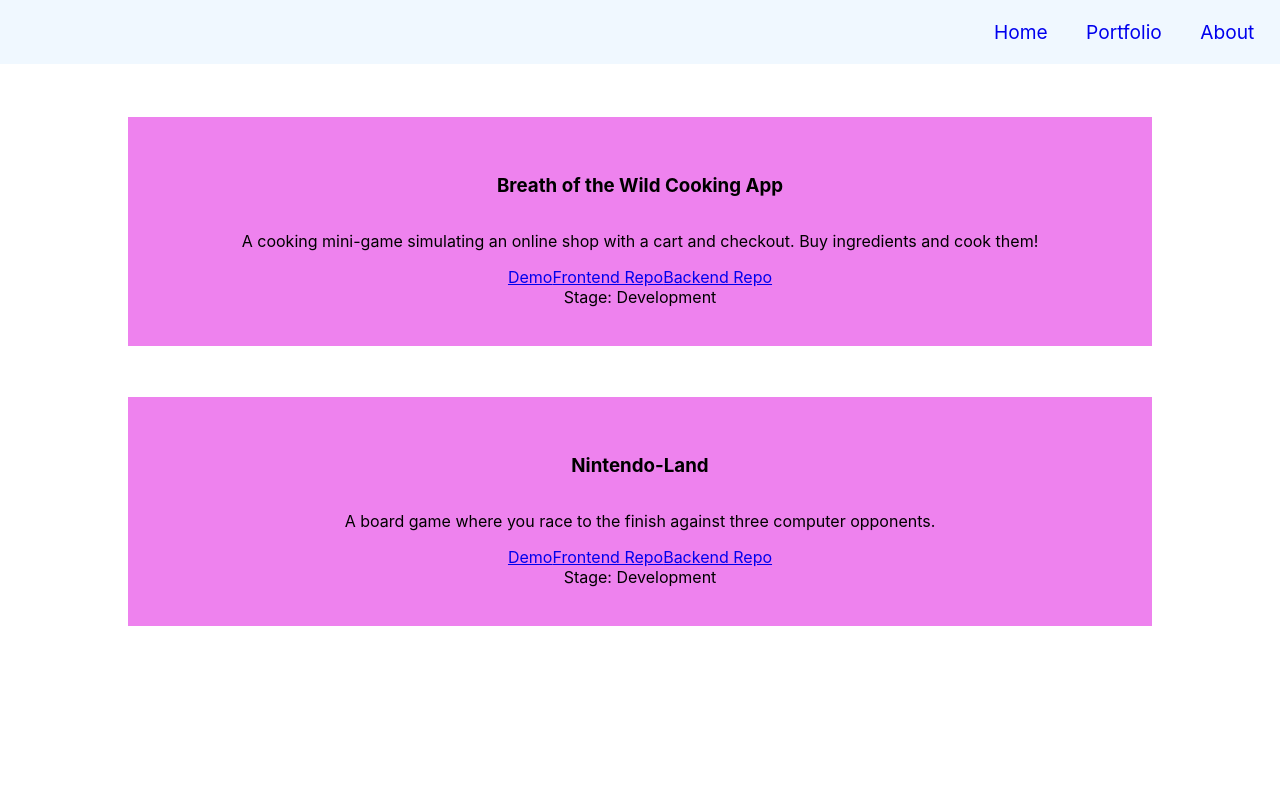
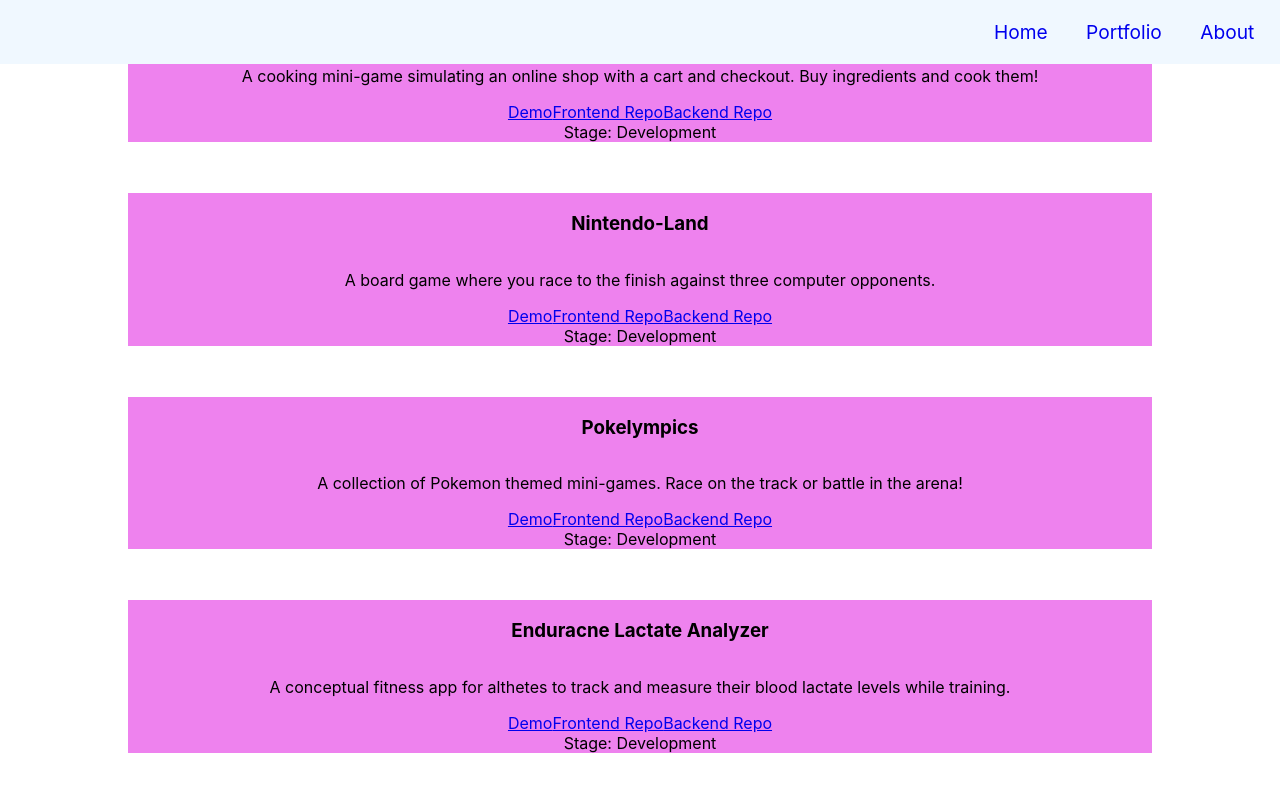
Before and after one commit to dylantoporek/portfolio-project, a React (Create React App) app: page /portfolio in a window 1280 px wide. Shown: the top 800 px of the page. Built offline with nearby package versions, Linux system fonts and the light colour scheme.

Commit message:
projects added to list

```diff
--- a/src/components/ProjectItem.js
+++ b/src/components/ProjectItem.js
@@ -20,15 +20,25 @@ function ProjectItem(){
             backend: 'https://github.com/dylantoporek/Board-Game-Backend',
             stage: 'Development',
         },
-        // {
-        //     title: 'Pokelympics',
-        //     gif: 'TBD',
-        //     description: 'A collection of Pokemon themed mini-games. Race on the track or battle in the arena!',
-        //     link: 'TBD',
-        //     frontend: 'TBD',
-        //     backend: 'TBD',
-        //     stage: 'Development',
-        // }
+        {
+            title: 'Pokelympics',
+            gif: 'TBD',
+            description: 'A collection of Pokemon themed mini-games. Race on the track or battle in the arena!',
+            link: 'TBD',
+            frontend: 'TBD',
+            backend: 'TBD',
+            stage: 'Development',
+        },
+        {
+            title: 'Enduracne Lactate Analyzer',
+            gif: 'TBD',
+            description: 'A conceptual fitness app for althetes to track and measure their blood lactate levels while training.',
+            link: 'TBD',
+            frontend: 'TBD',
+            backend: 'TBD',
+            stage: 'Development',
+        }
+
     ])
 
     const projectDisplay = projects.map((project)=>{
```
